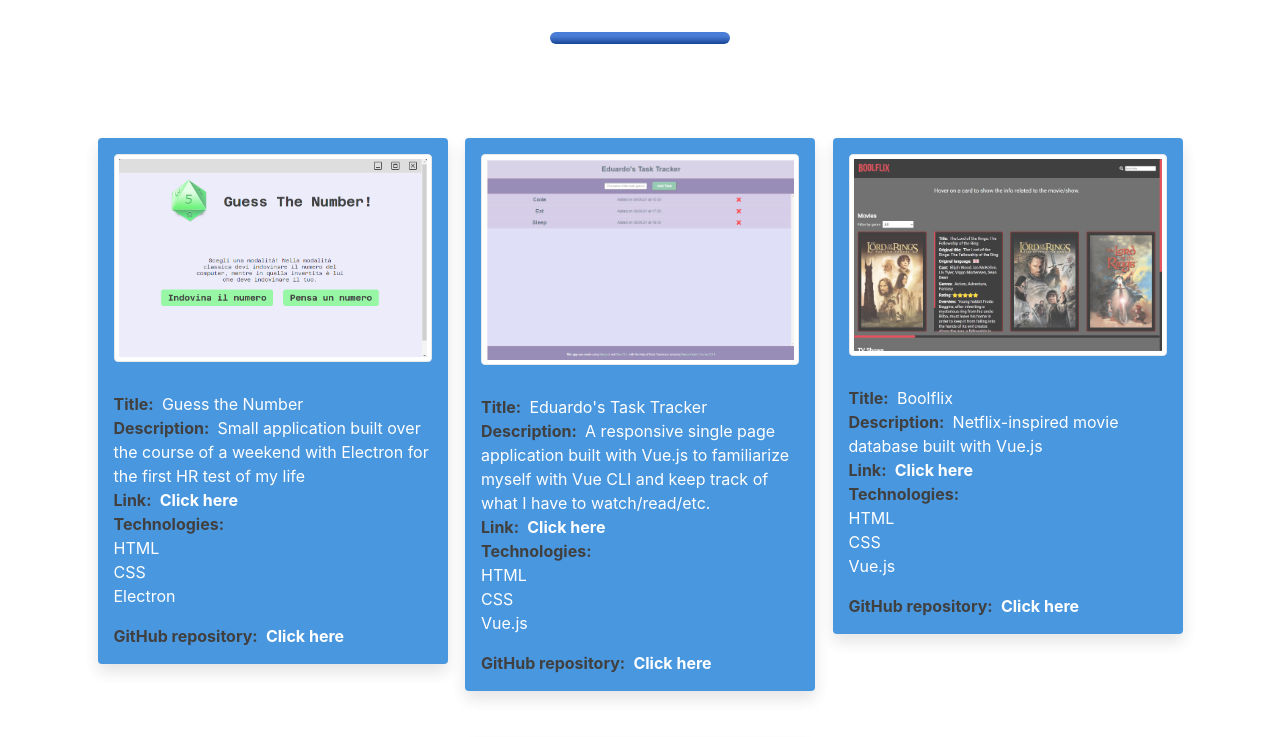
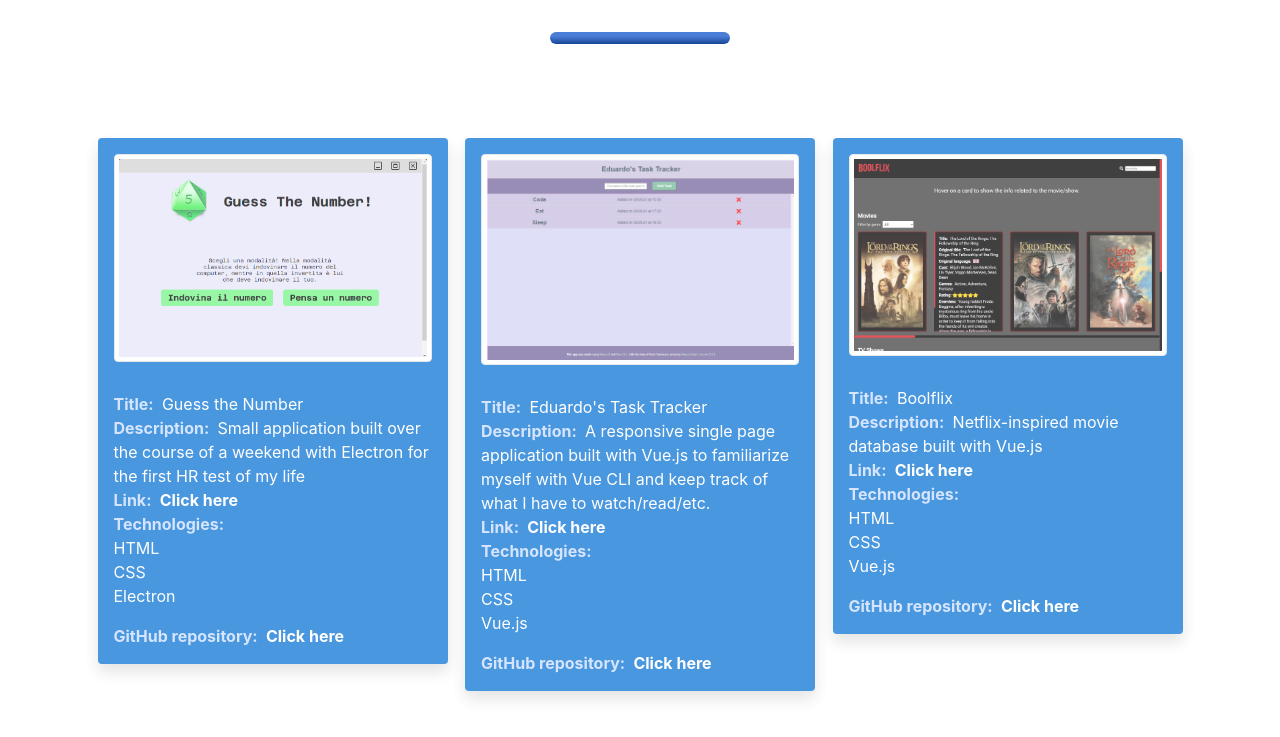
Before and after one commit to eduardomecchia/nuxt-portfolio, a Nuxt app: page / in a window 1280 px wide. Shown: the part 2080-2817 px from the top of the page. Built offline with nearby package versions, Linux system fonts and the light colour scheme.

Commit message:
refactor: change color of labels in cards from black to light blue

```diff
--- a/components/brand-card.vue
+++ b/components/brand-card.vue
@@ -49,7 +49,7 @@
         border-radius: 5px;
         padding: 30px;
         max-width: 350px;
-        color: black;
+        color: #c9dcff;
 
         ul {
             list-style: none;
@@ -71,6 +71,6 @@
     }
 
     b {
-        color: black;
+        color: #c9dcff;
     }
 </style>
--- a/components/project-card.vue
+++ b/components/project-card.vue
@@ -57,7 +57,7 @@
         border-radius: 5px;
         padding: 30px;
         max-width: 350px;
-        color: black;
+        color: #c9dcff;
 
         ul {
             list-style: none;
@@ -79,6 +79,6 @@
     }
 
     b {
-        color: black;
+        color: #c9dcff;
     }
 </style>
```
